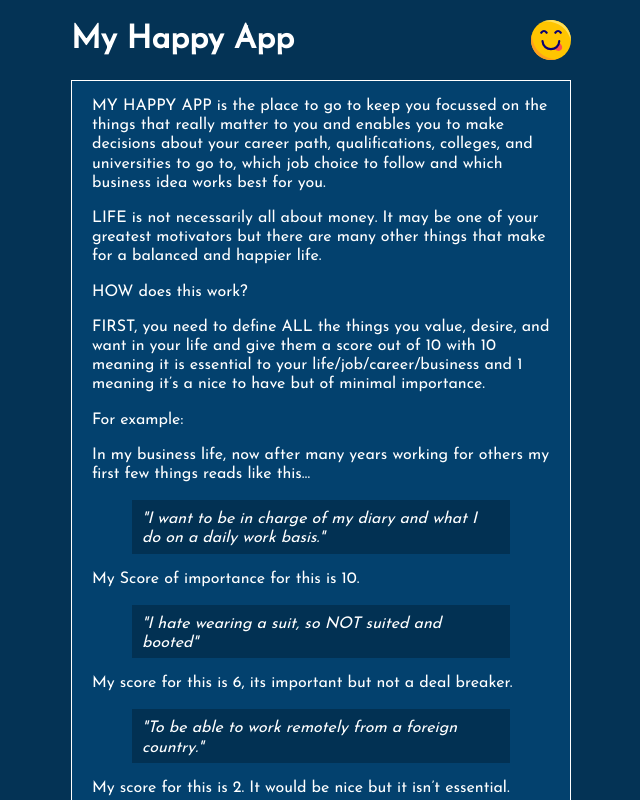
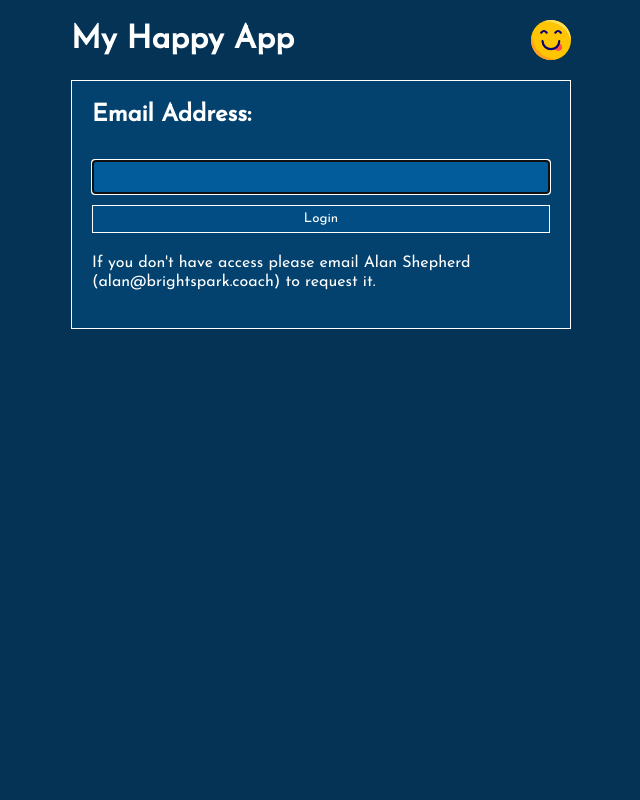
Before and after one commit to WillHoward95/job-helper, a React (Create React App) app: page / in a window 1280 px wide. Shown: the top 800 px of the page, without its empty margins (319-959 px from the left). Built offline with nearby package versions, Linux system fonts and the light colour scheme.

Commit message:
added basic login auth and limit to users number of result calculations

```diff
--- a/src/App.js
+++ b/src/App.js
@@ -7,23 +7,61 @@ import ConsInputs from "./components/ConsInputs";
 import JobsInputs from "./components/JobsInputs";
 import Questionnaire from "./components/Questionnaire";
 import Results from "./components/Results";
-import { BrowserRouter, Routes, Route } from "react-router-dom";
+import Login from "./components/Login";
+import { BrowserRouter, Routes, Route, Navigate } from "react-router-dom";
 import "./App.css";
+import { useState, useEffect } from "react";
+import { selectAuth, setAuth } from "./features/job/jobSlice";
+import { useSelector, useDispatch } from "react-redux";
 
 const App = () => {
+  const dispatch = useDispatch();
+  const auth = useSelector(selectAuth);
+
+  useEffect(() => {
+    if (localStorage.getItem("authorised") == "true") {
+      dispatch(setAuth(true));
+    }
+  }, []);
+
   return (
     <div className="app">
       <BrowserRouter>
         <Routes>
-          <Route index element={<ProsOnboard />}></Route>
-          <Route path="/prosonboard" element={<ProsOnboard />}></Route>
-          <Route path="/prosinputs" element={<ProsInputs />}></Route>
-          <Route path="/consonboard" element={<ConsOnboard />}></Route>
-          <Route path="/consinputs" element={<ConsInputs />}></Route>
-          <Route path="/jobsonboard" element={<JobsOnboard />}></Route>
-          <Route path="/jobsinputs" element={<JobsInputs />}></Route>
-          <Route path="/questionnaire" element={<Questionnaire />}></Route>
-          <Route path="/results" element={<Results />}></Route>
+          <Route index element={auth ? <ProsOnboard /> : <Login />}></Route>
+          <Route path="/login" element={<Login />}></Route>
+          <Route
+            path="/prosonboard"
+            element={auth ? <ProsOnboard /> : <Navigate to="/login" />}
+          ></Route>
+          <Route
+            path="/prosinputs"
+            element={auth ? <ProsInputs /> : <Navigate to="/login" />}
+          ></Route>
+          <Route
+            path="/consonboard"
+            element={auth ? <ConsOnboard /> : <Navigate to="/login" />}
+          ></Route>
+          <Route
+            path="/consinputs"
+            element={auth ? <ConsInputs /> : <Navigate to="/login" />}
+          ></Route>
+          <Route
+            path="/jobsonboard"
+            element={auth ? <JobsOnboard /> : <Navigate to="/login" />}
+          ></Route>
+          <Route
+            path="/jobsinputs"
+            element={auth ? <JobsInputs /> : <Navigate to="/login" />}
+          ></Route>
+          <Route
+            path="/questionnaire"
+            element={auth ? <Questionnaire /> : <Navigate to="/login" />}
+          ></Route>
+          <Route
+            path="/results"
+            element={auth ? <Results /> : <Navigate to="/login" />}
+          ></Route>
         </Routes>
       </BrowserRouter>
     </div>
--- a/src/components/ConsOnboard.jsx
+++ b/src/components/ConsOnboard.jsx
@@ -26,28 +26,28 @@ const ConsOnboard = () => {
           problem for me and a few that are just annoying but need to be
           considered.
         </p>
-        <p>
+
         <blockquote>
           <em>"The cost to set up a business is more than £10k."</em>
         </blockquote>
-        </p>
+
         <p>This is my maximum budget, so it scores 10.</p>
-        <p>
+
         <blockquote>
           <em>
             "I need an income flow within 6 months, anything longer is a
             problem".
           </em>
         </blockquote>
-        </p>
+
         <p>
           This is pretty important too but not a deal breaker, so it scores a 5.
         </p>
-        <p>
+
         <blockquote>
           <em>"The business must be based in a city."</em>
         </blockquote>
-        </p>
+
         <p>Not keen on this but it's only a small issue, so it scores a 2.</p>
       </div>
       <button
--- /dev/null
+++ b/src/components/Login.jsx
@@ -0,0 +1,79 @@
+import NavBar from "./NavBar";
+import { useState } from "react";
+import { emails } from "../emails";
+import { useNavigate } from "react-router-dom";
+import { toast } from "react-toastify";
+import "react-toastify/dist/ReactToastify.css";
+import { ToastContainer } from "react-toastify";
+import { useDispatch } from "react-redux";
+import { setUserObj, setAuth } from "../features/job/jobSlice";
+
+const Login = () => {
+  const navigate = useNavigate();
+  let [userEmail, setUserEmail] = useState("");
+  const dispatch = useDispatch();
+
+  const userObj = emails.find((email) => {
+    return email.email === userEmail;
+  });
+
+  // console.log(userObj);
+
+  const notify = (text) => {
+    toast.error(text, {
+      position: "top-right",
+      autoClose: 5000,
+      hideProgressBar: false,
+      closeOnClick: true,
+      pauseOnHover: true,
+      draggable: true,
+      progress: undefined,
+      theme: "colored",
+    });
+  };
+
+  return (
+    <div>
+      <NavBar />
+      {/* where the user enters their comparison */}
+      <div className="appSection">
+        <h2>Email Address:</h2>
+        <textarea
+          className="job-textarea add-job-textarea"
+          type="text"
+          autoFocus
+          onInput={(e) => {
+            setUserEmail(e.target.value);
+          }}
+        />
+        <button
+          className="button add-button"
+          onClick={() => {
+            if (!userObj) {
+              notify(
+                `Your email is not in our system, please use the email on the page to contact us`
+              );
+            } else {
+              dispatch(setUserObj(userObj));
+              dispatch(setAuth(true));
+              localStorage.setItem("authorised", true);
+              navigate("/prosonboard");
+            }
+          }}
+        >
+          Login
+        </button>
+        <p>
+          If you don't have access please email{" "}
+          <a href="mailto: alan@brightspark.coach">
+            Alan Shepherd (alan@brightspark.coach)
+          </a>{" "}
+          to request it.
+        </p>
+      </div>
+      <ToastContainer pauseOnFocusLoss={false} />
+    </div>
+  );
+};
+
+export default Login;
--- a/src/components/ProsOnboard.jsx
+++ b/src/components/ProsOnboard.jsx
@@ -55,26 +55,26 @@ const ProsOnboard = () => {
           In my business life, now after many years working for others my first
           few things reads like this…
         </p>
-        <p>
+
         <blockquote>
           <em>
             "I want to be in charge of my diary and what I do on a daily work
             basis."
           </em>
         </blockquote>
-        </p>
+
         <p>My Score of importance for this is 10. </p>
-        <p>
+
         <blockquote>
           <em>"I hate wearing a suit, so NOT suited and booted"</em>
         </blockquote>
-        </p>
+
         <p>My score for this is 6, its important but not a deal breaker. </p>
-        <p>
+
         <blockquote>
           <em>"To be able to work remotely from a foreign country."</em>
         </blockquote>
-        </p>
+
         <p>My score for this is 2. It would be nice but it isn’t essential.</p>
         <p>
           SO OVER TO YOU. List all the things you want in your life that are
--- a/src/components/Questionnaire.jsx
+++ b/src/components/Questionnaire.jsx
@@ -3,10 +3,30 @@ import ConsQuestionnaire from "./Questionnaire/ConsQuestionnaire";
 import { useNavigate, useLocation } from "react-router-dom";
 import { useEffect } from "react";
 import NavBar from "./NavBar";
+import { selectUserObj } from "../features/job/jobSlice";
+import { useSelector } from "react-redux";
+import { toast, ToastContainer } from "react-toastify";
+import "react-toastify/dist/ReactToastify.css";
 
 const Questionnaire = () => {
   const navigate = useNavigate();
   const { pathname } = useLocation();
+  const userObj = useSelector(selectUserObj);
+
+  console.log(userObj);
+
+  const notify = (text) => {
+    toast.error(text, {
+      position: "top-right",
+      autoClose: 5000,
+      hideProgressBar: false,
+      closeOnClick: true,
+      pauseOnHover: true,
+      draggable: true,
+      progress: undefined,
+      theme: "colored",
+    });
+  };
 
   useEffect(() => {
     window.scrollTo(0, 0);
@@ -27,7 +47,26 @@ const Questionnaire = () => {
       <button
         className="button main-button"
         onClick={() => {
-          navigate("/results");
+          if (
+            localStorage.getItem("counter") &&
+            localStorage.getItem("counter") > 0
+          ) {
+            localStorage.setItem(
+              "counter",
+              localStorage.getItem("counter") - 1
+            );
+            navigate("/results");
+          } else if (
+            localStorage.getItem("counter") &&
+            localStorage.getItem("counter") < 1
+          ) {
+            notify(
+              "You have run out of free uses, please contact alan@brightspark.coach for more"
+            );
+          } else {
+            localStorage.setItem("counter", userObj.uses - 1);
+            navigate("/results");
+          }
         }}
       >
         Get Results
@@ -58,6 +97,7 @@ const Questionnaire = () => {
           Back to <span className="nobreak">Comparisons</span>
         </button>
       </div>
+      <ToastContainer pauseOnFocusLoss={false} />
     </div>
   );
 };
--- /dev/null
+++ b/src/emails.js
@@ -0,0 +1,5 @@
+export const emails = [
+  { email: "will.howard1995@gmail.com", uses: 1 },
+  { email: "alan@brightspark.coach", uses: 100000 },
+  { email: "samuelasheppard@gmail.com", uses: 100000 },
+];
--- a/src/features/job/jobSlice.js
+++ b/src/features/job/jobSlice.js
@@ -4,6 +4,7 @@ const initialState = {
   jobs: [],
   pros: [],
   cons: [],
+  auth: false,
 };
 
 export const jobSlice = createSlice({
@@ -95,6 +96,7 @@ export const jobSlice = createSlice({
 
           item.pros.splice(indexOf, 1);
           item.prosTotal -= action.payload.oldProWeight;
+          return 1;
         });
       }
     },
@@ -117,6 +119,7 @@ export const jobSlice = createSlice({
 
           item.cons.splice(indexOf, 1);
           item.consTotal -= action.payload.oldConWeight;
+          return 1;
         });
       }
     },
@@ -142,6 +145,7 @@ export const jobSlice = createSlice({
 
           item.pros.splice(indexOf, 1);
           item.prosTotal -= action.payload.weight;
+          return 1;
         });
       }
       if (action.payload.con) {
@@ -158,6 +162,7 @@ export const jobSlice = createSlice({
 
           item.cons.splice(indexOf, 1);
           item.consTotal -= action.payload.weight;
+          return 1;
         });
       }
     },
@@ -172,6 +177,12 @@ export const jobSlice = createSlice({
     },
     setComparisonTitle: (state, action) => {
       state.comparisonTitle = action.payload;
+    },
+    setUserObj: (state, action) => {
+      state.userObj = action.payload;
+    },
+    setAuth: (state, action) => {
+      state.auth = action.payload;
     },
   },
 });
@@ -193,11 +204,15 @@ export const {
   deleteItem,
   removeProsCons,
   setComparisonTitle,
+  setUserObj,
+  setAuth,
 } = jobSlice.actions;
 
 export const selectJobs = (state) => state.job.jobs;
 export const selectPros = (state) => state.job.pros;
 export const selectCons = (state) => state.job.cons;
 export const selectComparisonTitle = (state) => state.job.comparisonTitle;
+export const selectUserObj = (state) => state.job.userObj;
+export const selectAuth = (state) => state.job.auth;
 
 export default jobSlice.reducer;
```
Lines whose indentation alone changed are shown as unchanged.
